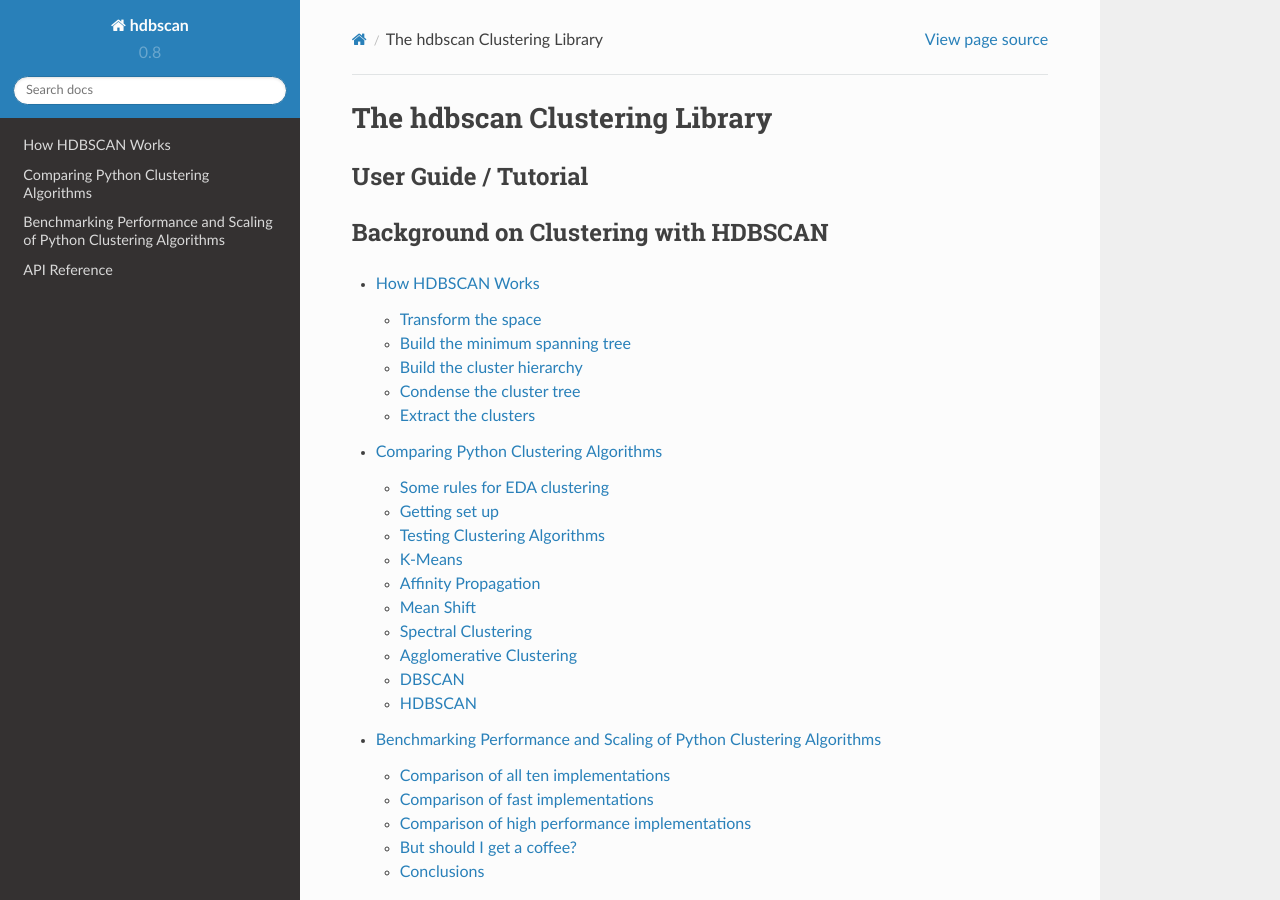
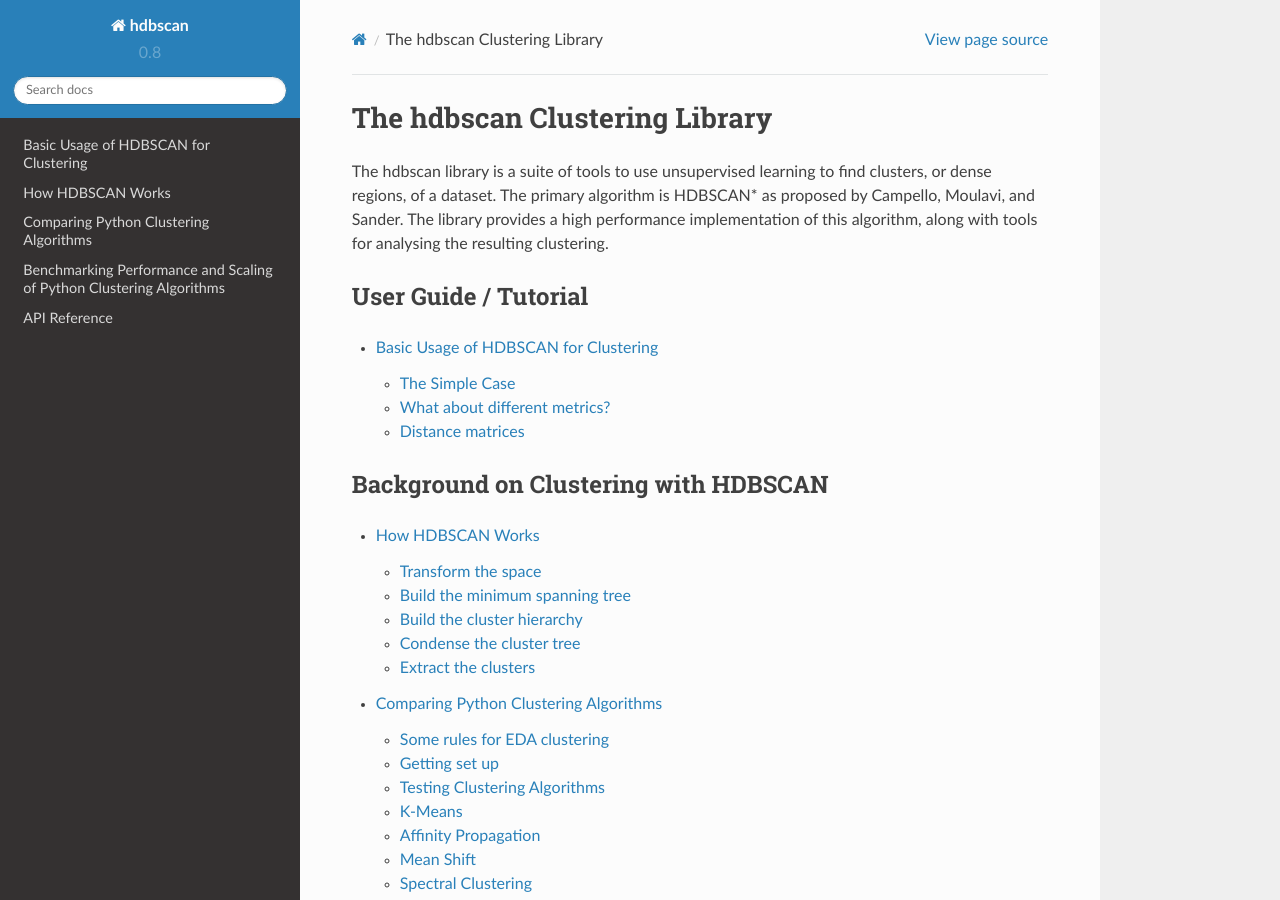
Before and after one commit to scikit-learn-contrib/hdbscan, a Sphinx documentation site: the page built from docs/index.rst, in a window 1280 px wide and 900 px high. Built offline with Sphinx 7.4.7 and the Read the Docs theme 2.0.0, drawn with Linux system fonts in a browser that asks for light colours; formulas are drawn with MathJax 3.

Commit message:
Clean up tutorial page, link in index

```diff
--- a/docs/index.rst
+++ b/docs/index.rst
@@ -6,12 +6,19 @@
 The hdbscan Clustering Library
 ==============================
 
+The hdbscan library is a suite of tools to use unsupervised learning to find clusters, or
+dense regions, of a dataset. The primary algorithm is HDBSCAN* as proposed by Campello,
+Moulavi, and Sander. The library provides a high performance implementation of this algorithm,
+along with tools for analysing the resulting clustering.
+
 
 User Guide / Tutorial
 ---------------------
 
 .. toctree::
    :maxdepth: 2
+
+   basic_hdbscan
 
 Background on Clustering with HDBSCAN
 -------------------------------------
```
Also changed, not shown: docs/basic_hdbscan.rst (+0 -12 lines).
